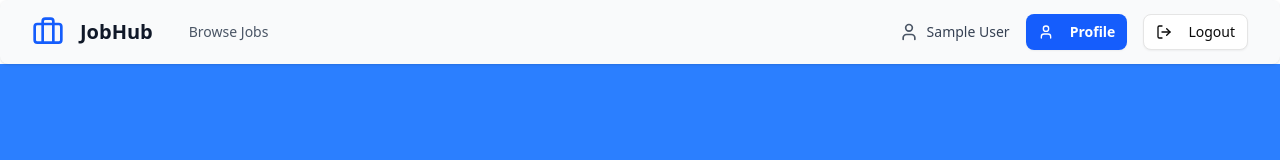
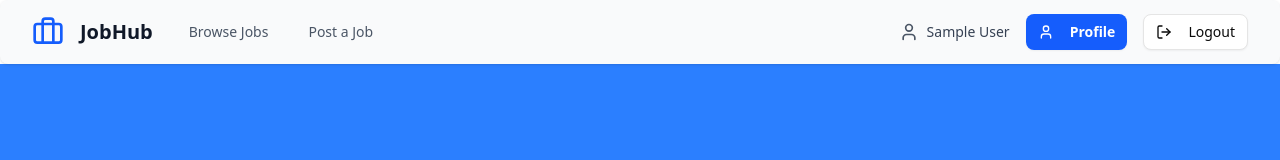
Before and after one commit to BejadiRajeshReddy/Jobv3, a React (Vite) app: page / in a window 1280 px wide. Shown: the top 160 px of the page. Built offline with nearby package versions, Linux system fonts and the light colour scheme; sample sign-in values are in the browser's storage.

Commit message:
Updated Navbar.jsx

```diff
--- a/src/components/layout/Navbar.jsx
+++ b/src/components/layout/Navbar.jsx
@@ -125,6 +125,13 @@ const Navbar = () => {
                 >
                   Browse Jobs
                 </Link>
+                <button
+                  onClick={handlePostJobClick}
+                  className="px-3 py-2 text-sm font-medium text-gray-600 hover:text-gray-700 rounded-md transition hover:scale-110"
+                  data-oid="hb0e6zn"
+                >
+                  Post a Job
+                </button>
               </div>
             </div>
             <div className="flex items-center" data-oid="strhjdh">
@@ -192,16 +199,13 @@ const Navbar = () => {
               >
                 Browse Jobs
               </Link>
-              {/* Only show Post a Job for recruiters or non-logged in users */}
-              {(!currentUser || currentUser.role === "recruiter") && (
               <button
                 onClick={handlePostJobClick}
                 className="px-3 py-2 text-sm font-medium text-gray-600 hover:text-gray-700 rounded-md transition hover:scale-110"
-                  data-oid="hb0e6zn"
+                data-oid="w7digy9"
               >
                 Post a Job
               </button>
-              )}
             </div>
           </div>
 
@@ -301,8 +305,6 @@ const Navbar = () => {
             >
               Browse Jobs
             </Link>
-            {/* Only show Post a Job for recruiters or non-logged in users */}
-            {(!currentUser || currentUser.role === "recruiter") && (
             <button
               onClick={handlePostJobClick}
               className="block w-full text-left px-3 py-2 rounded-md text-base font-medium text-gray-700 hover:bg-gray-100"
@@ -310,7 +312,6 @@ const Navbar = () => {
             >
               Post a Job
             </button>
-            )}
 
             {currentUser ? (
               <div className="px-3 py-2 space-y-3" data-oid="-j2afl8">
```
Lines whose indentation alone changed are shown as unchanged.
